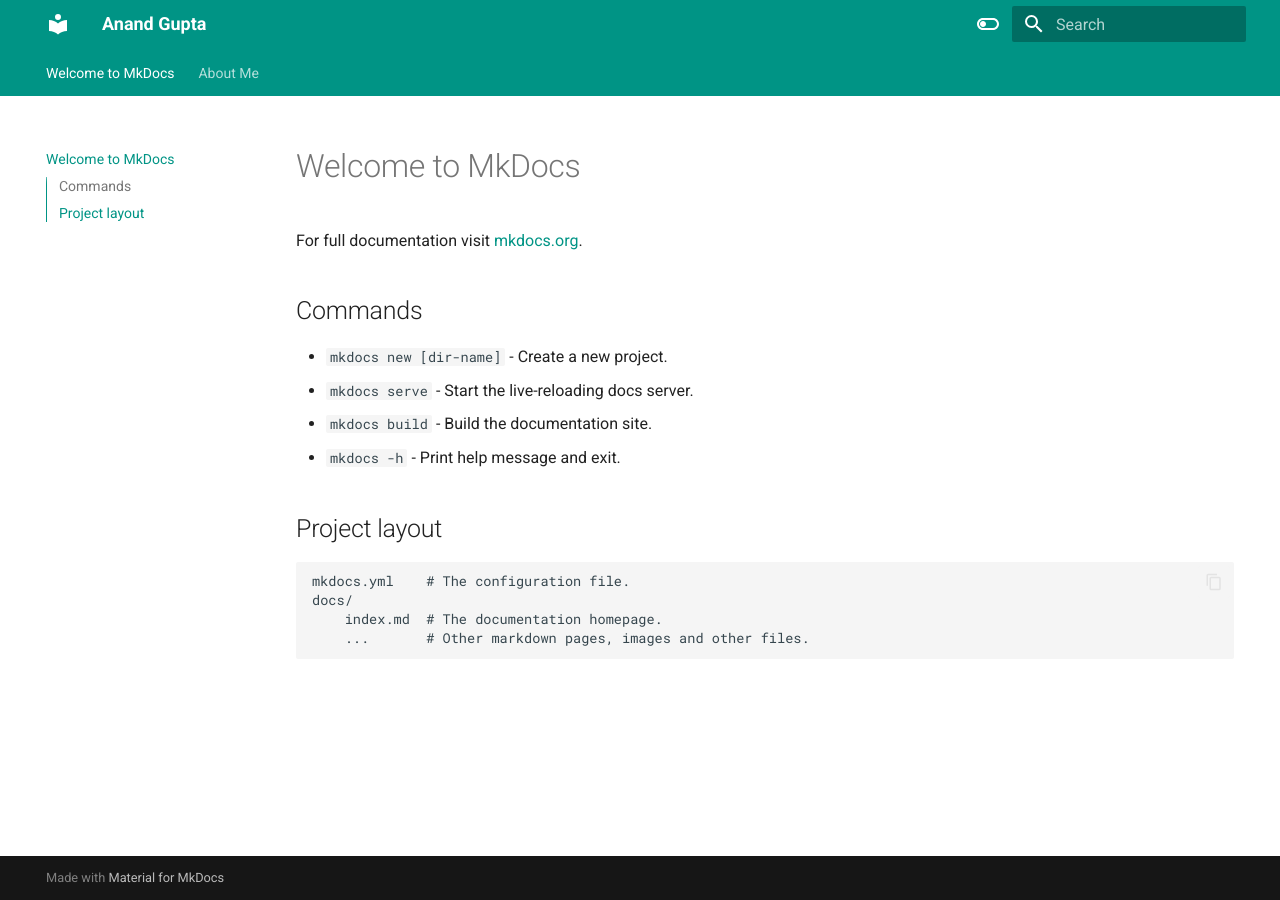
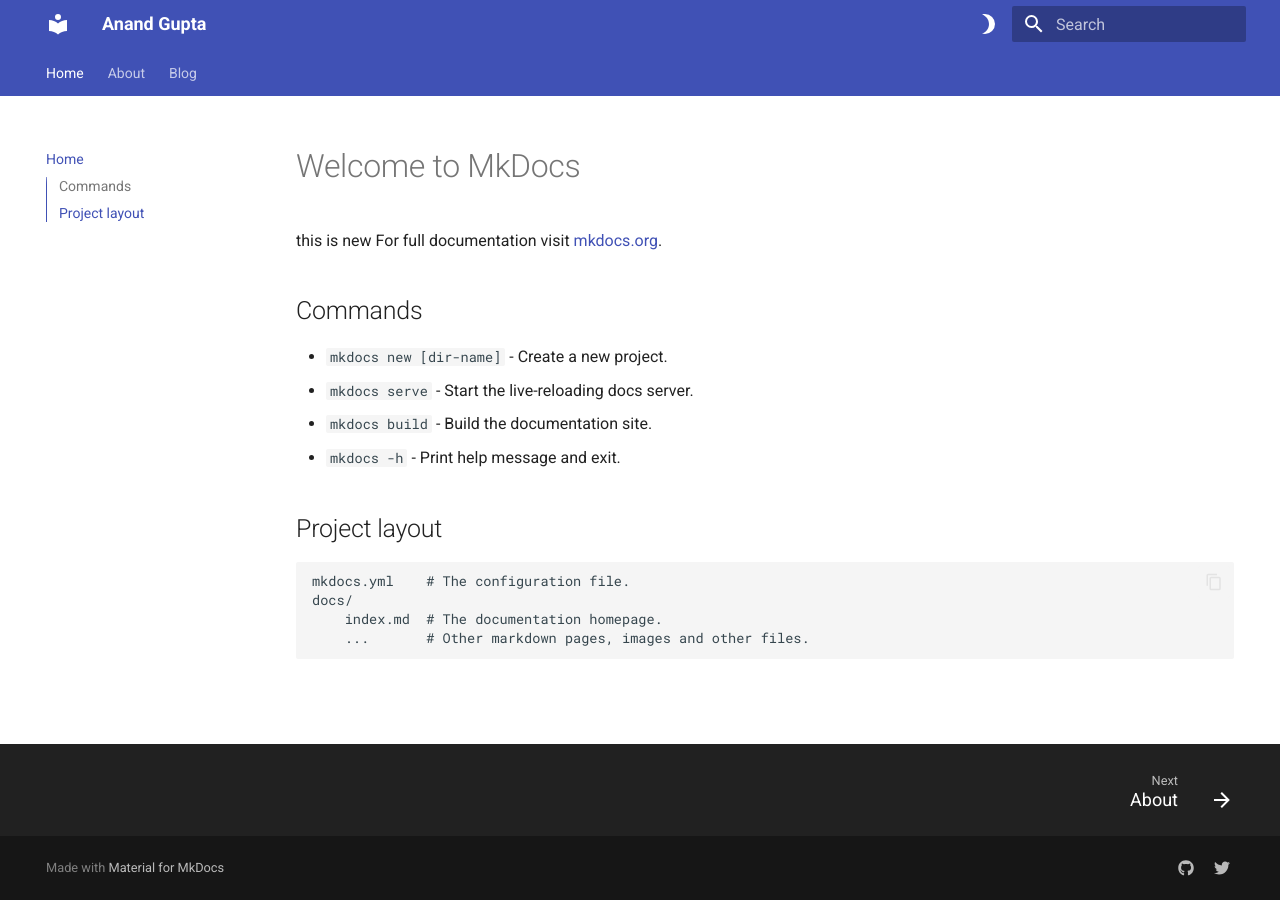
Before and after one commit to anandgupta1202/anandgupta1202.github.io, an MkDocs documentation site: the page built from docs/index.md, in a window 1280 px wide. Built offline with MkDocs 1.6.1 and Material for MkDocs 9.7.7, drawn with Linux system fonts in a browser that asks for light colours.

Commit message:
updated repo

```diff
--- a/docs/index.md
+++ b/docs/index.md
@@ -1,5 +1,7 @@
 # Welcome to MkDocs
 
+
+ this is new
 For full documentation visit [mkdocs.org](https://www.mkdocs.org).
 
 ## Commands
--- a/mkdocs.yml
+++ b/mkdocs.yml
@@ -1,27 +1,50 @@
 site_name: Anand Gupta
+nav:
+  - Home: index.md
+  - About: about.md
+  - Blog:
+      - Blog Homepage: blog/index.md
+      # - Project 2: projects/project2.md
 theme:
   name: material
   features:
+    - announce.dismiss
     - navigation.tabs
     - navigation.sections
+    - navigation.footer
     - toc.integrate
+    - toc.follow
     - navigation.top
+    - search.highlight
+    - search.share
     - search.suggest
-    - search.highlight
     - content.tabs.link
-    - content.code.annotation
+    # - content.code.annotation
     - content.code.copy
   language: en
   palette:
-    - scheme: default
+    # Palette toggle for light mode
+    - media: "(prefers-color-scheme: light)"
+      scheme: default
       toggle:
-        icon: material/toggle-switch-off-outline
+        icon: material/brightness-3
         name: Switch to dark mode
-      primary: teal
-      accent: purple
-    - scheme: slate
+    # Palette toggle for dark mode
+    - media: "(prefers-color-scheme: dark)"
+      scheme: slate
       toggle:
-        icon: material/toggle-switch
+        icon: material/brightness-7
         name: Switch to light mode
-      primary: teal
-      accent: limes
+extra:
+  homepage: https://anandgupta1202.github.io/
+  social:
+    - icon: fontawesome/brands/github
+      link: https://github.com/anandgupta1202
+    # - icon: fontawesome/brands/docker
+    #   link: https://hub.docker.com/r/squidfunk/mkdocs-material/
+    # - icon: fontawesome/brands/python
+    #   link: https://pypi.org/project/mkdocs-material/
+    # - icon: fontawesome/brands/mastodon
+    #   link: https://fosstodon.org/@squidfunk
+    - icon: fontawesome/brands/twitter
+      link: https://twitter.com/AnandGupta1202
```
Also changed, not shown: docs/About Me.md (deleted, +0 -3 lines), docs/about.md (added, +4 -0 lines), docs/blog/index.md (added).
